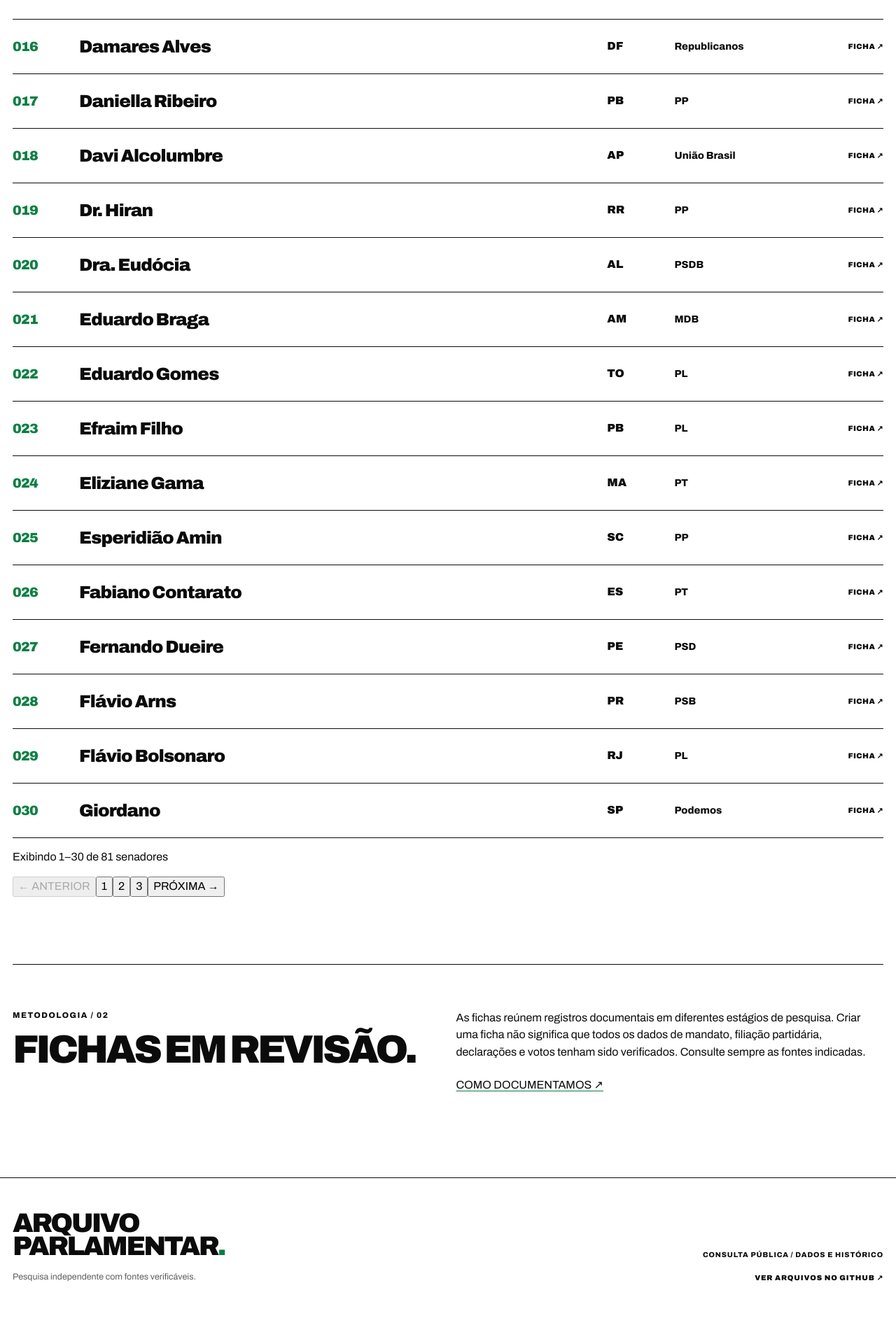
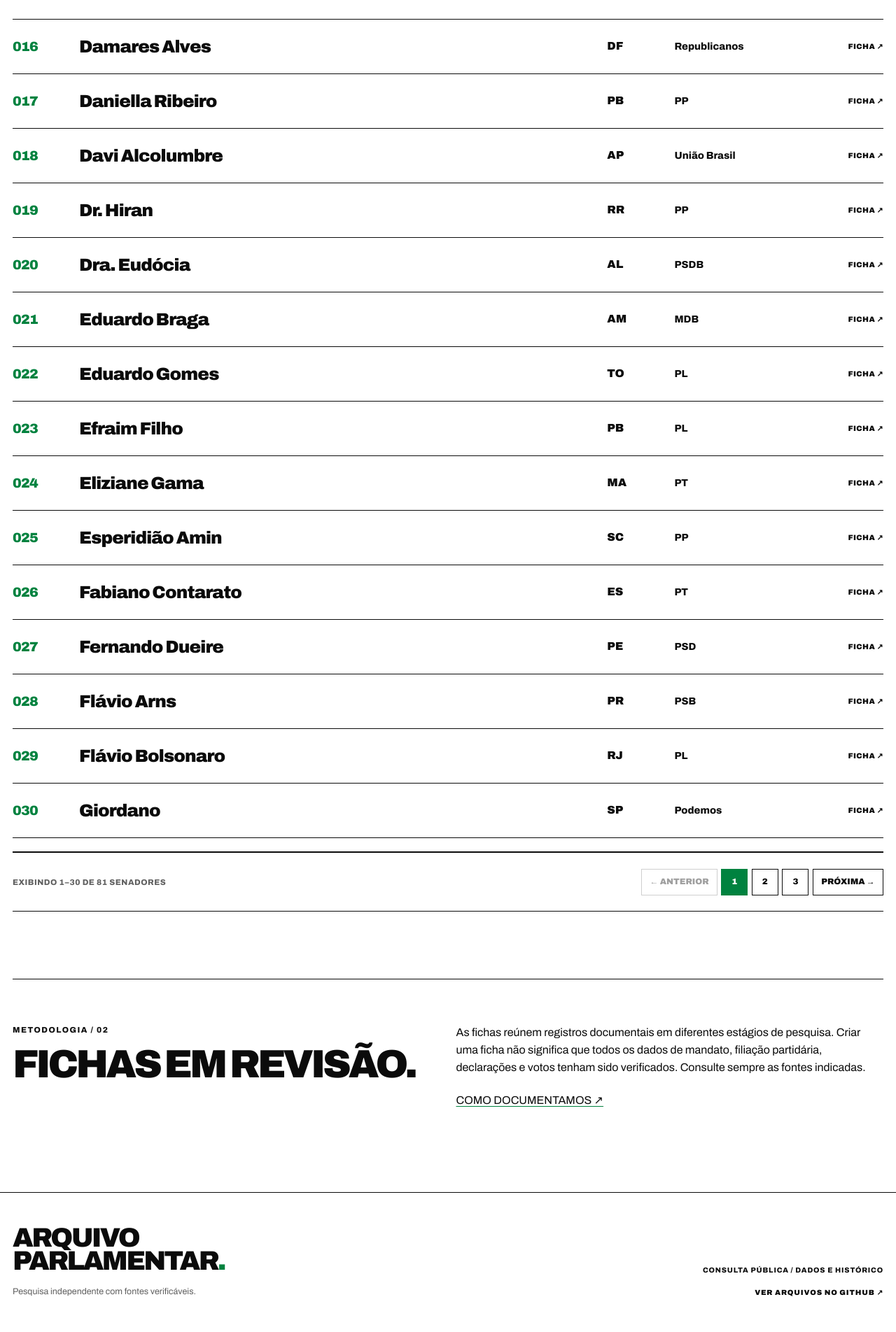
Before and after one commit to leorruas/senadores-deputados, a Jekyll site: the page built from senado/index.html, in a window 1280 px wide. Shown: the part 2146-4050 px from the top of the page at 70% size. Built offline with Jekyll 4.4.1, drawn with Linux system fonts in a browser that asks for light colours; before the commit the page ends 4029 px from its top, so only the background shows below that.

Commit message:
style: adiciona navegação responsiva de 30 parlamentares por página

```diff
--- a/assets/css/site.css
+++ b/assets/css/site.css
@@ -396,3 +396,71 @@ a:focus-visible, input:focus-visible, select:focus-visible { outline: 3px solid
   .atalhos-casas a,.atalhos-casas a:first-child,.atalhos-casas a:last-child { border-right:0; padding:1.2rem 0; }
   .atalhos-casas a:first-child { border-bottom:var(--rule); }
 }
+
+
+/* Paginação única para Câmara, Senado e índice geral */
+.paginacao {
+  display: flex;
+  justify-content: space-between;
+  align-items: center;
+  flex-wrap: wrap;
+  gap: 1rem 2rem;
+  padding: 1.4rem 0;
+  margin: 1.2rem 0 0;
+  border-top: 2px solid var(--color-text);
+  border-bottom: 1px solid var(--color-text);
+}
+.paginacao__resumo {
+  margin: 0;
+  color: var(--color-muted);
+  font-size: .72rem;
+  line-height: 1.4;
+  letter-spacing: .045em;
+  font-weight: 800;
+  text-transform: uppercase;
+}
+.paginacao__controles {
+  display: flex;
+  justify-content: flex-end;
+  align-items: center;
+  flex-wrap: wrap;
+  gap: .35rem;
+}
+.paginacao__botao {
+  display: inline-flex;
+  align-items: center;
+  justify-content: center;
+  min-width: 38px;
+  min-height: 38px;
+  padding: .6rem .7rem;
+  border: 1px solid var(--color-text);
+  border-radius: 0;
+  background: var(--color-bg);
+  color: var(--color-text);
+  font-size: .75rem;
+  font-weight: 900;
+  line-height: 1.1;
+  cursor: pointer;
+}
+.paginacao__botao:hover:not(:disabled),
+.paginacao__botao:focus-visible {
+  background: var(--color-light);
+  color: var(--color-green);
+}
+.paginacao__botao--atual,
+.paginacao__botao--atual:hover:not(:disabled) {
+  background: var(--color-green);
+  border-color: var(--color-green);
+  color: white;
+}
+.paginacao__botao:disabled { color: #777; border-color: #bbb; cursor: not-allowed; opacity: .7; }
+.paginacao__reticencias { min-width: 20px; padding: .3rem; text-align: center; font-size: .88rem; font-weight: 800; }
+.lista-perfis, .camara-lista { scroll-margin-top: 1.5rem; }
+@media (max-width: 800px) {
+  .paginacao__controles { justify-content: flex-start; }
+}
+@media (max-width: 620px) {
+  .paginacao { flex-direction: column; align-items: stretch; gap: 1rem; }
+  .paginacao__botao { min-height: 42px; min-width: 38px; padding: .65rem .55rem; }
+  .paginacao__controles { gap: .3rem; }
+}
```
